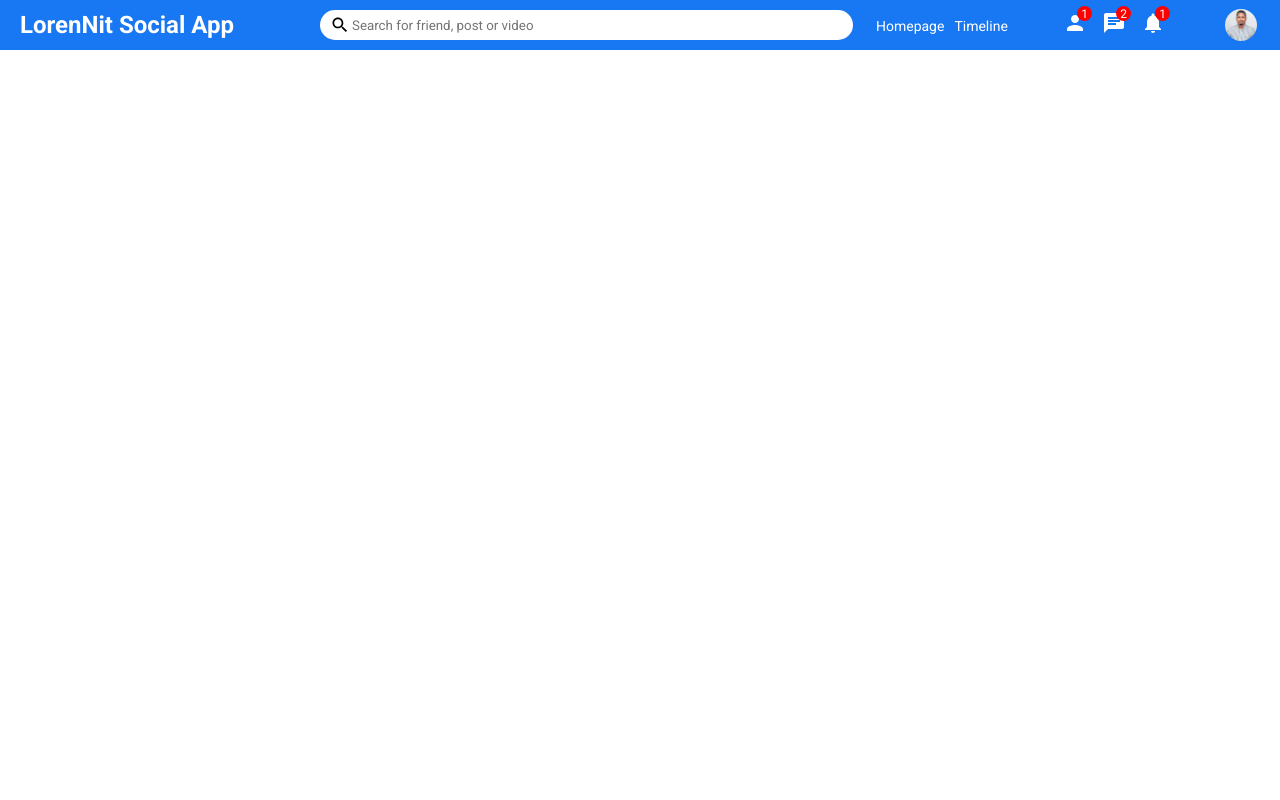
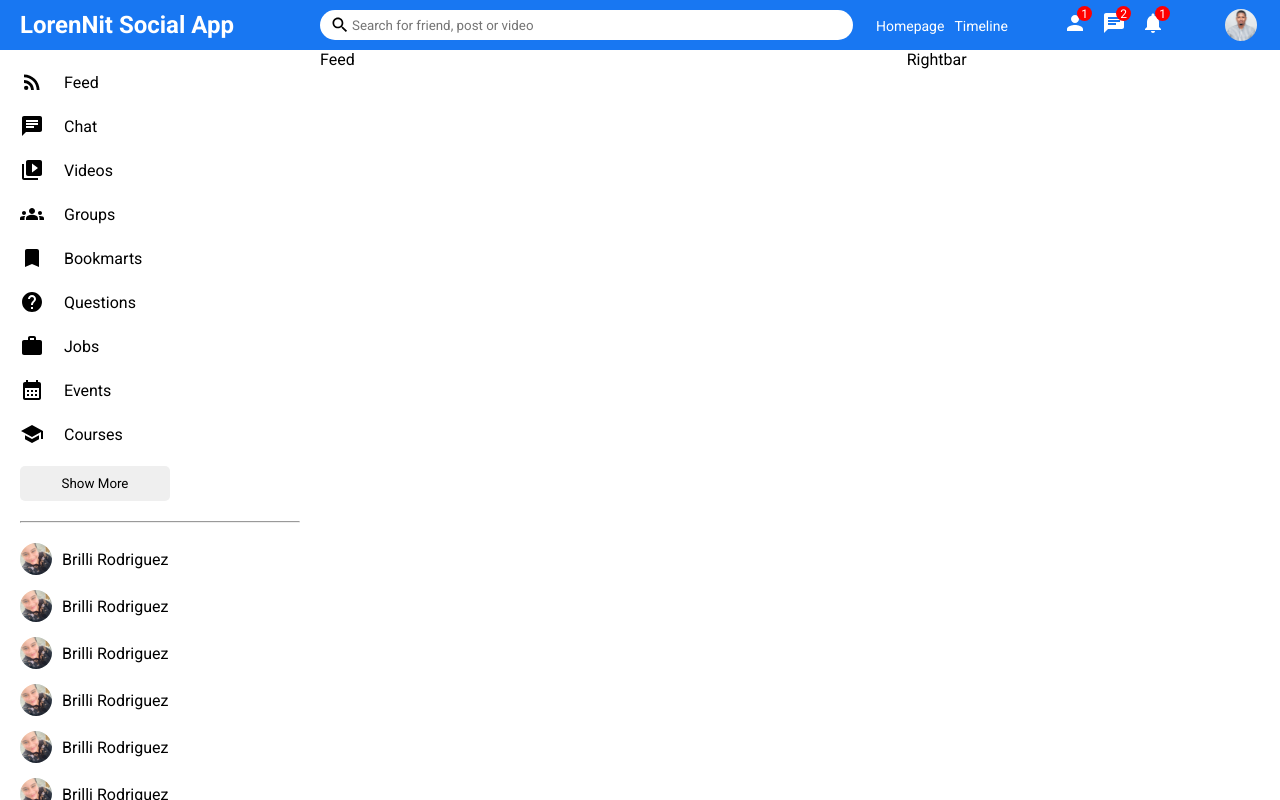
Before and after one commit to yonathanbaez25/LorenNit_Front, a React (Vite) app: page / in a window 1280 px wide. Built offline with nearby package versions, Linux system fonts and the light colour scheme.

Commit message:
Sidebar Completed

```diff
--- /dev/null
+++ b/src/components/Feed/Feed.css
@@ -0,0 +1,3 @@
+.feed {
+  flex: 5.5;
+}
--- /dev/null
+++ b/src/components/Feed/Feed.jsx
@@ -0,0 +1,5 @@
+import "./Feed.css";
+
+export default function Feed() {
+  return <div className="feed">Feed</div>;
+}
--- /dev/null
+++ b/src/components/Rightbar/Rightbar.css
@@ -0,0 +1,3 @@
+.rightbar {
+  flex: 3.5;
+}
--- /dev/null
+++ b/src/components/Rightbar/Rightbar.jsx
@@ -0,0 +1,5 @@
+import "./Rightbar.css";
+
+export default function Rightbar() {
+  return <div className="rightbar">Rightbar</div>;
+}
--- /dev/null
+++ b/src/components/Sidebar/Sidebar.css
@@ -0,0 +1,67 @@
+.sidebar {
+  flex: 3;
+  height: calc(100vh - 50px);
+  overflow-y: scroll;
+}
+
+::-webkit-scrollbar {
+  width: 5px;
+}
+::-webkit-scrollbar-track {
+  background-color: #f1f1f1;
+}
+::-webkit-scrollbar-thumb {
+  background-color: rgb(187, 185, 185);
+}
+
+.sidebarWrapper {
+  padding: 20px;
+}
+
+.sidebarList {
+  padding: 0;
+  margin: 0;
+  list-style: none;
+}
+
+.sidebarListItem {
+  display: flex;
+  align-items: center;
+  margin-bottom: 20px;
+}
+
+.sidebarIcon {
+  margin-right: 20px;
+}
+
+.sidebarButton {
+  width: 150px;
+  border: none;
+  padding: 10px;
+  border-radius: 5px;
+  font-weight: 500;
+}
+
+.sidebarHr {
+  margin: 20px 0;
+}
+
+.sidebarFriendList {
+  padding: 0;
+  margin: 0;
+  list-style: none;
+}
+
+.sidebarFriend {
+  display: flex;
+  align-items: center;
+  margin-bottom: 15px;
+}
+
+.sidebarFriendImg {
+  width: 32px;
+  height: 32px;
+  border-radius: 50%;
+  object-fit: cover;
+  margin-right: 10px;
+}
--- /dev/null
+++ b/src/components/Sidebar/Sidebar.jsx
@@ -0,0 +1,120 @@
+import "./Sidebar.css";
+import {
+  RssFeed,
+  Chat,
+  VideoLibrary,
+  Groups,
+  Bookmark,
+  Help,
+  Work,
+  CalendarMonth,
+  School,
+} from "@mui/icons-material";
+import BrilliFriend from "../../assets/person/Brilli.jpeg";
+
+export default function Sidebar() {
+  return (
+    <div className="sidebar">
+      <div className="sidebarWrapper">
+        <ul className="sidebarList">
+          <li className="sidebarListItem">
+            <RssFeed className="sidebarIcon" />
+            <span className="sidebarListItemText">Feed</span>
+          </li>
+          <li className="sidebarListItem">
+            <Chat className="sidebarIcon" />
+            <span className="sidebarListItemText">Chat</span>
+          </li>
+          <li className="sidebarListItem">
+            <VideoLibrary className="sidebarIcon" />
+            <span className="sidebarListItemText">Videos</span>
+          </li>
+          <li className="sidebarListItem">
+            <Groups className="sidebarIcon" />
+            <span className="sidebarListItemText">Groups</span>
+          </li>
+          <li className="sidebarListItem">
+            <Bookmark className="sidebarIcon" />
+            <span className="sidebarListItemText">Bookmarts</span>
+          </li>
+          <li className="sidebarListItem">
+            <Help className="sidebarIcon" />
+            <span className="sidebarListItemText">Questions</span>
+          </li>
+          <li className="sidebarListItem">
+            <Work className="sidebarIcon" />
+            <span className="sidebarListItemText">Jobs</span>
+          </li>
+          <li className="sidebarListItem">
+            <CalendarMonth className="sidebarIcon" />
+            <span className="sidebarListItemText">Events</span>
+          </li>
+          <li className="sidebarListItem">
+            <School className="sidebarIcon" />
+            <span className="sidebarListItemText">Courses</span>
+          </li>
+        </ul>
+        <button className="sidebarButton">Show More</button>
+        <hr className="sidebarHr" />
+        <ul className="sidebarFriendList">
+          <li className="sidebarFriend">
+            <img src={BrilliFriend} alt="" className="sidebarFriendImg" />
+            <span className="sidebarFriendName">Brilli Rodriguez</span>
+          </li>
+          <li className="sidebarFriend">
+            <img src={BrilliFriend} alt="" className="sidebarFriendImg" />
+            <span className="sidebarFriendName">Brilli Rodriguez</span>
+          </li>
+          <li className="sidebarFriend">
+            <img src={BrilliFriend} alt="" className="sidebarFriendImg" />
+            <span className="sidebarFriendName">Brilli Rodriguez</span>
+          </li>
+          <li className="sidebarFriend">
+            <img src={BrilliFriend} alt="" className="sidebarFriendImg" />
+            <span className="sidebarFriendName">Brilli Rodriguez</span>
+          </li>
+          <li className="sidebarFriend">
+            <img src={BrilliFriend} alt="" className="sidebarFriendImg" />
+            <span className="sidebarFriendName">Brilli Rodriguez</span>
+          </li>
+          <li className="sidebarFriend">
+            <img src={BrilliFriend} alt="" className="sidebarFriendImg" />
+            <span className="sidebarFriendName">Brilli Rodriguez</span>
+          </li>
+          <li className="sidebarFriend">
+            <img src={BrilliFriend} alt="" className="sidebarFriendImg" />
+            <span className="sidebarFriendName">Brilli Rodriguez</span>
+          </li>
+          <li className="sidebarFriend">
+            <img src={BrilliFriend} alt="" className="sidebarFriendImg" />
+            <span className="sidebarFriendName">Brilli Rodriguez</span>
+          </li>
+          <li className="sidebarFriend">
+            <img src={BrilliFriend} alt="" className="sidebarFriendImg" />
+            <span className="sidebarFriendName">Brilli Rodriguez</span>
+          </li>
+          <li className="sidebarFriend">
+            <img src={BrilliFriend} alt="" className="sidebarFriendImg" />
+            <span className="sidebarFriendName">Brilli Rodriguez</span>
+          </li>
+          <li className="sidebarFriend">
+            <img src={BrilliFriend} alt="" className="sidebarFriendImg" />
+            <span className="sidebarFriendName">Brilli Rodriguez</span>
+          </li>
+          <li className="sidebarFriend">
+            <img src={BrilliFriend} alt="" className="sidebarFriendImg" />
+            <span className="sidebarFriendName">Brilli Rodriguez</span>
+          </li>
+          <li className="sidebarFriend">
+            <img src={BrilliFriend} alt="" className="sidebarFriendImg" />
+            <span className="sidebarFriendName">Brilli Rodriguez</span>
+          </li>
+          <li className="sidebarFriend">
+            <img src={BrilliFriend} alt="" className="sidebarFriendImg" />
+            <span className="sidebarFriendName">Brilli Rodriguez</span>
+          </li>
+        </ul>
+      </div>
+    </div>
+  );
+}
--- a/src/pages/Home/Home.css
+++ b/src/pages/Home/Home.css
@@ -0,0 +1,4 @@
+.homeContainer {
+  display: flex;
+  width: 100%;
+}
--- a/src/pages/Home/Home.jsx
+++ b/src/pages/Home/Home.jsx
@@ -1,5 +1,18 @@
+import Feed from "../../components/Feed/Feed";
+import Rightbar from "../../components/Rightbar/Rightbar";
+import Sidebar from "../../components/Sidebar/Sidebar";
 import Topbar from "../../components/Topbar/Topbar";
+import "./Home.css";
 
 export default function Home() {
-  return <Topbar />;
+  return (
+    <>
+      <Topbar />
+      <div className="homeContainer">
+        <Sidebar />
+        <Feed />
+        <Rightbar />
+      </div>
+    </>
+  );
 }
```
Also changed, not shown: src/assets/person/Brilli.jpeg (added).
